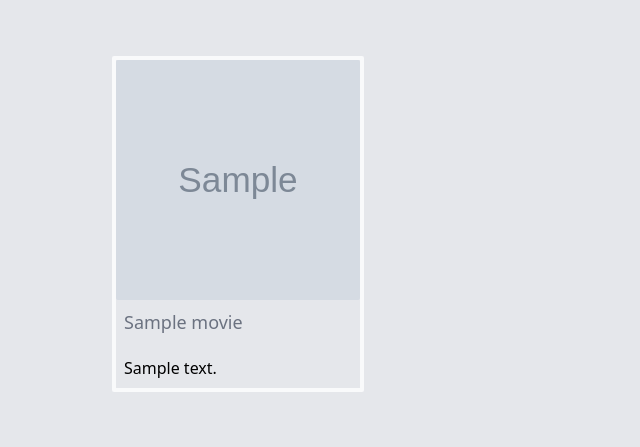
After one commit to Boadzie/moviemani, a Django app: page / in a window 1280 px wide. The commit adds this page. Shown: the top 447 px of the page, without its empty margins (0-640 px from the left). Run offline with Django 4.2, Linux system fonts and the light colour scheme; tables that the repository leaves empty hold one stand-in row (values such as "Sample post"); grey boxes marked "Sample" are stand-in pictures; parts of the project's set-up code (start-up, migrations or seed data) failed here and were passed over; some libraries are stand-ins or nearby versions.

Commit message:
Add movie_list view, url and template
Add support for image upload

```diff
--- a/config/settings.py
+++ b/config/settings.py
@@ -56,7 +56,7 @@ ROOT_URLCONF = "config.urls"
 TEMPLATES = [
     {
         "BACKEND": "django.template.backends.django.DjangoTemplates",
-        "DIRS": [],
+        "DIRS": [BASE_DIR / "templates"],
         "APP_DIRS": True,
         "OPTIONS": {
             "context_processors": [
--- a/config/urls.py
+++ b/config/urls.py
@@ -6,5 +6,6 @@ from django.urls import include, path
 urlpatterns = [
     path("admin/", admin.site.urls),
     path("__reload__/", include("django_browser_reload.urls")),
+    path("", include("movies.urls")),
 ]
 urlpatterns += static(settings.MEDIA_URL, document_root=settings.MEDIA_ROOT)
--- /dev/null
+++ b/movies/urls.py
@@ -0,0 +1,5 @@
+from django.urls import path
+
+from .views import MovieListView
+
+urlpatterns = [path("", MovieListView.as_view(), name="movie_list")]
--- a/movies/views.py
+++ b/movies/views.py
@@ -1,3 +1,10 @@
 from django.shortcuts import render
+from django.views.generic import ListView
 
-# Create your views here.
+from .models import Movie
+
+
+class MovieListView(ListView):
+    model = Movie
+    context_object_name = "movies"
+    template_name = "movie_list.html"
--- a/templates/base.html
+++ b/templates/base.html
@@ -5,10 +5,14 @@
   <meta charset="UTF-8">
   <meta http-equiv="X-UA-Compatible" content="IE=edge">
   <meta name="viewport" content="width=device-width, initial-scale=1.0">
-  <title>Document</title>
+  <title>MovieMan</title>
   {% tailwind_css %}
 </head>
-<body>
+<body class="bg-gray-200">
+  <main class="container px-4 py-14 max-auto">
+    {% block content %}
 
+    {% endblock content %}
+  </main>
 </body>
 </html>
--- /dev/null
+++ b/templates/movie_list.html
@@ -0,0 +1,19 @@
+{% extends 'base.html' %}
+
+<section class="">
+
+  {% block content %}
+    <div class="grid grid-cols-1 gap-4 lg:grid-cols-4 lg:mx-24">
+    {% for movie in movies %}
+      <div class="flex flex-col w-full border-4 rounded-sm border-gray-50">
+        <div class="flex-1">
+          <img class=" rounded-sm h-[15rem] w-full object-cover object-center overflow-hidden" src="{{movie.image.url}}" />
+          <h1 class="p-2 mb-1 text-lg text-gray-500 text-light">{{ movie.title }}</h1>
+          <p class="p-2 text-md">{{ movie.description }}</p>
+        </div>
+        </div>
+    {% endfor %}
+    </div>
+  {% endblock content %}
+
+</section>
--- a/theme/static/css/dist/styles.css
+++ b/theme/static/css/dist/styles.css
@@ -758,30 +758,352 @@ select {
   position: static;
 }
 
+.m-auto {
+  margin: auto;
+}
+
+.-m-4 {
+  margin: -1rem;
+}
+
+.-m-2 {
+  margin: -0.5rem;
+}
+
 .mx-auto {
   margin-left: auto;
   margin-right: auto;
+}
+
+.my-4 {
+  margin-top: 1rem;
+  margin-bottom: 1rem;
+}
+
+.mx-4 {
+  margin-left: 1rem;
+  margin-right: 1rem;
+}
+
+.my-2 {
+  margin-top: 0.5rem;
+  margin-bottom: 0.5rem;
+}
+
+.mx-24 {
+  margin-left: 6rem;
+  margin-right: 6rem;
+}
+
+.-mx-4 {
+  margin-left: -1rem;
+  margin-right: -1rem;
+}
+
+.-mx-2 {
+  margin-left: -0.5rem;
+  margin-right: -0.5rem;
+}
+
+.mb-2 {
+  margin-bottom: 0.5rem;
+}
+
+.mb-1 {
+  margin-bottom: 0.25rem;
+}
+
+.mt-6 {
+  margin-top: 1.5rem;
+}
+
+.block {
+  display: block;
 }
 
 .flex {
   display: flex;
 }
 
+.grid {
+  display: grid;
+}
+
 .h-screen {
   height: 100vh;
+}
+
+.h-\[10rem\] {
+  height: 10rem;
+}
+
+.h-\[15rem\] {
+  height: 15rem;
+}
+
+.h-4\/5 {
+  height: 80%;
+}
+
+.max-h-\[20rem\] {
+  max-height: 20rem;
+}
+
+.max-h-\[30rem\] {
+  max-height: 30rem;
+}
+
+.max-h-8 {
+  max-height: 2rem;
+}
+
+.w-full {
+  width: 100%;
+}
+
+.w-1\/2 {
+  width: 50%;
+}
+
+.w-1\/3 {
+  width: 33.333333%;
+}
+
+.max-w-2xl {
+  max-width: 42rem;
+}
+
+.max-w-md {
+  max-width: 28rem;
+}
+
+.max-w-sm {
+  max-width: 24rem;
+}
+
+.max-w-lg {
+  max-width: 32rem;
+}
+
+.flex-1 {
+  flex: 1 1 0%;
+}
+
+.columns-3 {
+  -moz-columns: 3;
+       columns: 3;
+}
+
+.auto-cols-min {
+  grid-auto-columns: -webkit-min-content;
+  grid-auto-columns: min-content;
+}
+
+.grid-cols-3 {
+  grid-template-columns: repeat(3, minmax(0, 1fr));
+}
+
+.grid-cols-4 {
+  grid-template-columns: repeat(4, minmax(0, 1fr));
+}
+
+.grid-cols-2 {
+  grid-template-columns: repeat(2, minmax(0, 1fr));
+}
+
+.grid-cols-1 {
+  grid-template-columns: repeat(1, minmax(0, 1fr));
+}
+
+.flex-row-reverse {
+  flex-direction: row-reverse;
+}
+
+.flex-col {
+  flex-direction: column;
+}
+
+.flex-wrap {
+  flex-wrap: wrap;
+}
+
+.flex-wrap-reverse {
+  flex-wrap: wrap-reverse;
+}
+
+.items-start {
+  align-items: flex-start;
 }
 
 .items-center {
   align-items: center;
 }
 
+.items-stretch {
+  align-items: stretch;
+}
+
+.justify-start {
+  justify-content: flex-start;
+}
+
 .justify-center {
   justify-content: center;
+}
+
+.gap-4 {
+  gap: 1rem;
+}
+
+.gap-6 {
+  gap: 1.5rem;
+}
+
+.gap-x-4 {
+  -moz-column-gap: 1rem;
+       column-gap: 1rem;
+}
+
+.gap-y-4 {
+  row-gap: 1rem;
+}
+
+.gap-y-3 {
+  row-gap: 0.75rem;
+}
+
+.gap-x-1 {
+  -moz-column-gap: 0.25rem;
+       column-gap: 0.25rem;
+}
+
+.space-x-4 > :not([hidden]) ~ :not([hidden]) {
+  --tw-space-x-reverse: 0;
+  margin-right: calc(1rem * var(--tw-space-x-reverse));
+  margin-left: calc(1rem * calc(1 - var(--tw-space-x-reverse)));
+}
+
+.overflow-hidden {
+  overflow: hidden;
+}
+
+.rounded-md {
+  border-radius: 0.375rem;
+}
+
+.rounded-sm {
+  border-radius: 0.125rem;
+}
+
+.border {
+  border-width: 1px;
+}
+
+.border-2 {
+  border-width: 2px;
+}
+
+.border-4 {
+  border-width: 4px;
+}
+
+.border-red-300 {
+  --tw-border-opacity: 1;
+  border-color: rgb(252 165 165 / var(--tw-border-opacity));
+}
+
+.border-red-400 {
+  --tw-border-opacity: 1;
+  border-color: rgb(248 113 113 / var(--tw-border-opacity));
+}
+
+.border-gray-50 {
+  --tw-border-opacity: 1;
+  border-color: rgb(249 250 251 / var(--tw-border-opacity));
 }
 
 .bg-gray-50 {
   --tw-bg-opacity: 1;
   background-color: rgb(249 250 251 / var(--tw-bg-opacity));
+}
+
+.bg-sky-300 {
+  --tw-bg-opacity: 1;
+  background-color: rgb(125 211 252 / var(--tw-bg-opacity));
+}
+
+.bg-gray-100 {
+  --tw-bg-opacity: 1;
+  background-color: rgb(243 244 246 / var(--tw-bg-opacity));
+}
+
+.bg-white {
+  --tw-bg-opacity: 1;
+  background-color: rgb(255 255 255 / var(--tw-bg-opacity));
+}
+
+.bg-gray-200 {
+  --tw-bg-opacity: 1;
+  background-color: rgb(229 231 235 / var(--tw-bg-opacity));
+}
+
+.object-cover {
+  -o-object-fit: cover;
+     object-fit: cover;
+}
+
+.object-center {
+  -o-object-position: center;
+     object-position: center;
+}
+
+.p-4 {
+  padding: 1rem;
+}
+
+.p-6 {
+  padding: 1.5rem;
+}
+
+.p-1 {
+  padding: 0.25rem;
+}
+
+.p-2 {
+  padding: 0.5rem;
+}
+
+.p-8 {
+  padding: 2rem;
+}
+
+.p-5 {
+  padding: 1.25rem;
+}
+
+.py-4 {
+  padding-top: 1rem;
+  padding-bottom: 1rem;
+}
+
+.py-14 {
+  padding-top: 3.5rem;
+  padding-bottom: 3.5rem;
+}
+
+.px-4 {
+  padding-left: 1rem;
+  padding-right: 1rem;
+}
+
+.px-10 {
+  padding-left: 2.5rem;
+  padding-right: 2.5rem;
+}
+
+.py-12 {
+  padding-top: 3rem;
+  padding-bottom: 3rem;
 }
 
 .font-serif {
@@ -793,6 +1115,16 @@ select {
   line-height: 1;
 }
 
+.text-2xl {
+  font-size: 1.5rem;
+  line-height: 2rem;
+}
+
+.text-lg {
+  font-size: 1.125rem;
+  line-height: 1.75rem;
+}
+
 .leading-normal {
   line-height: 1.5;
 }
@@ -800,3 +1132,34 @@ select {
 .tracking-normal {
   letter-spacing: 0em;
 }
+
+.text-gray-400 {
+  --tw-text-opacity: 1;
+  color: rgb(156 163 175 / var(--tw-text-opacity));
+}
+
+.text-sky-400 {
+  --tw-text-opacity: 1;
+  color: rgb(56 189 248 / var(--tw-text-opacity));
+}
+
+.text-gray-300 {
+  --tw-text-opacity: 1;
+  color: rgb(209 213 219 / var(--tw-text-opacity));
+}
+
+.text-gray-500 {
+  --tw-text-opacity: 1;
+  color: rgb(107 114 128 / var(--tw-text-opacity));
+}
+
+@media (min-width: 1024px) {
+  .lg\:mx-24 {
+    margin-left: 6rem;
+    margin-right: 6rem;
+  }
+
+  .lg\:grid-cols-4 {
+    grid-template-columns: repeat(4, minmax(0, 1fr));
+  }
+}
```
